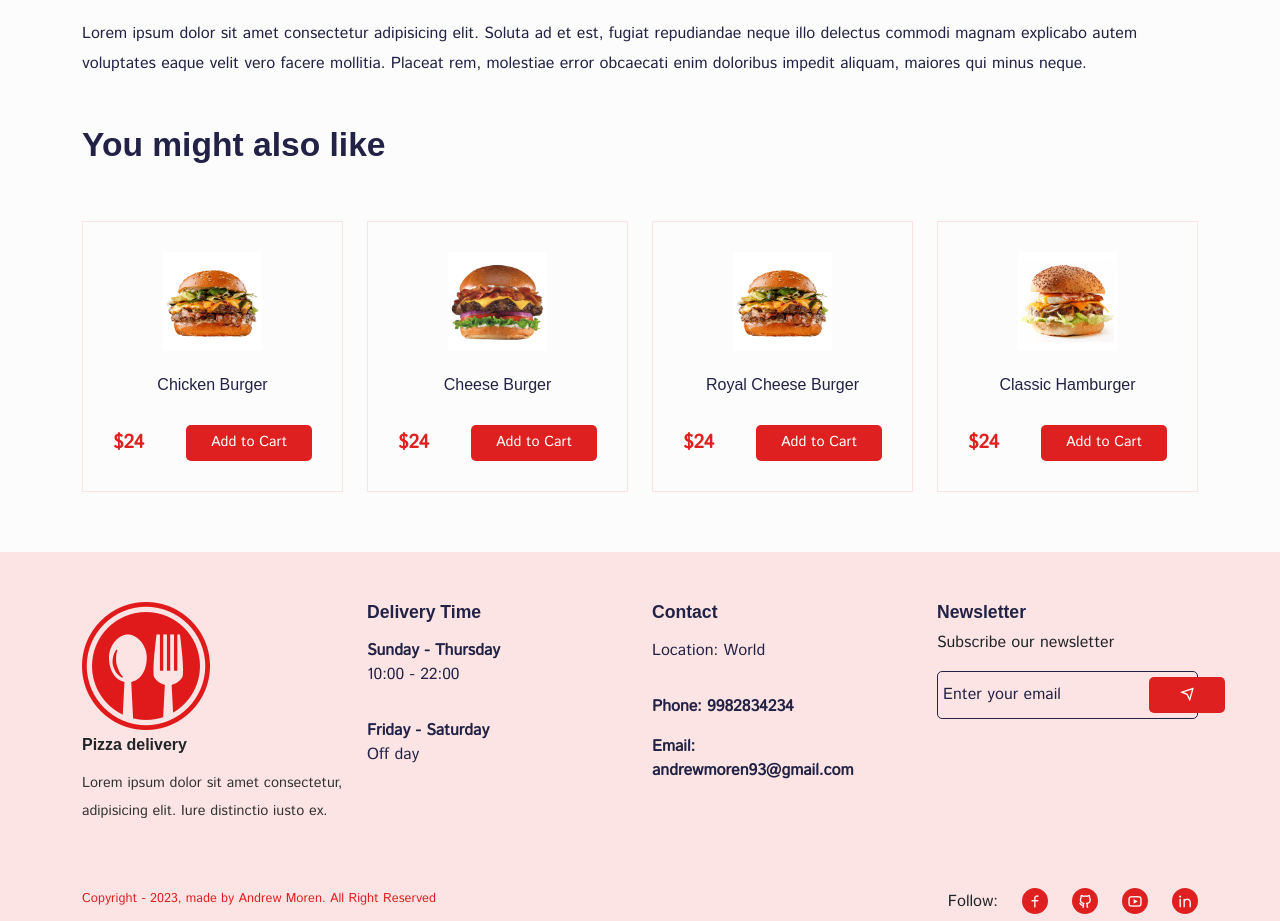
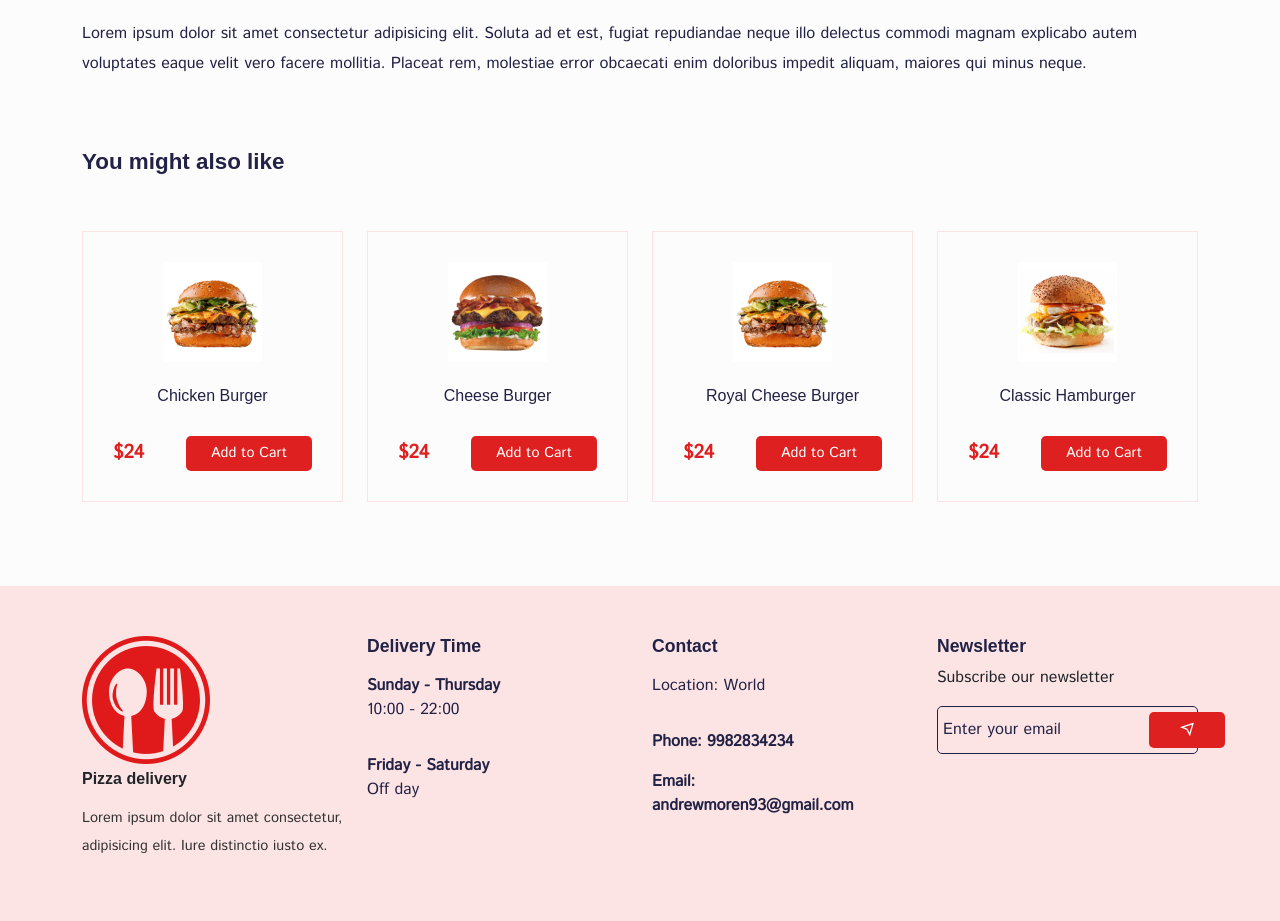
Before and after one commit to Andrewmoren/e_commerce_pizza, a React (Create React App) app: page /foods/01 in a window 1280 px wide. Shown: the part 780-1701 px from the top of the page. Built offline with nearby package versions, Linux system fonts and the light colour scheme; a web font is replaced by a local one.

Commit message:
add useEffect + scrolltop

```diff
--- a/src/pages/FoodDetails.jsx
+++ b/src/pages/FoodDetails.jsx
@@ -22,6 +22,14 @@ const FoodDetails = () => {
   const { title, price, category, desc } = product;
 
   const relatedProduct = products.filter((item) => category === item.category);
+
+  useEffect(() => {
+    setPreviewImg(product.image01);
+  }, [product]);
+
+  useEffect(() => {
+    window.scrollTo(0, 0);
+  }, [product]);
 
   return (
     <Helmet title="Product-details">
@@ -149,12 +157,12 @@ const FoodDetails = () => {
               )}
             </Col>
 
-            <Col lg="12" className="mb-5">
-              <h2>You might also like</h2>
+            <Col lg="12" className="mb-5 mt-4">
+              <h2 className="related__Product-title">You might also like</h2>
             </Col>
 
             {relatedProduct.map((item) => (
-              <Col lg="3" md="4" sm="6" xs="6" key={item.id}>
+              <Col lg="3" md="4" sm="6" xs="6" className="mb-4" key={item.id}>
                 <ProductCard item={item} />
               </Col>
             ))}
--- a/src/styles/product-details.css
+++ b/src/styles/product-details.css
@@ -95,3 +95,7 @@
 .img__item {
     cursor: pointer;
 }
+
+.related__Product-title {
+    font-size: 1.4rem;
+}
```
